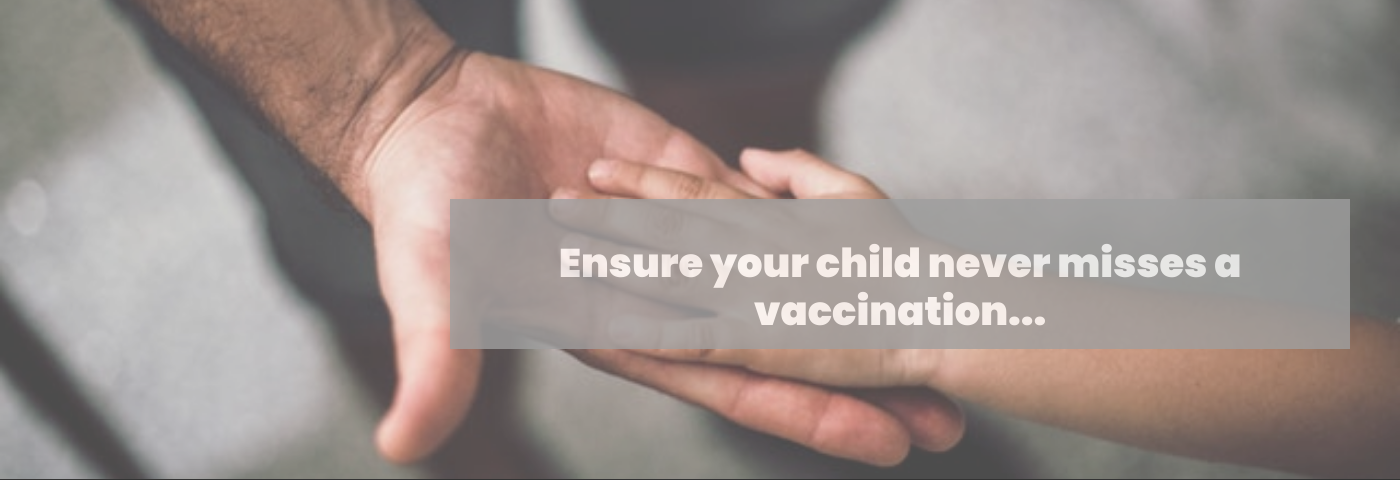
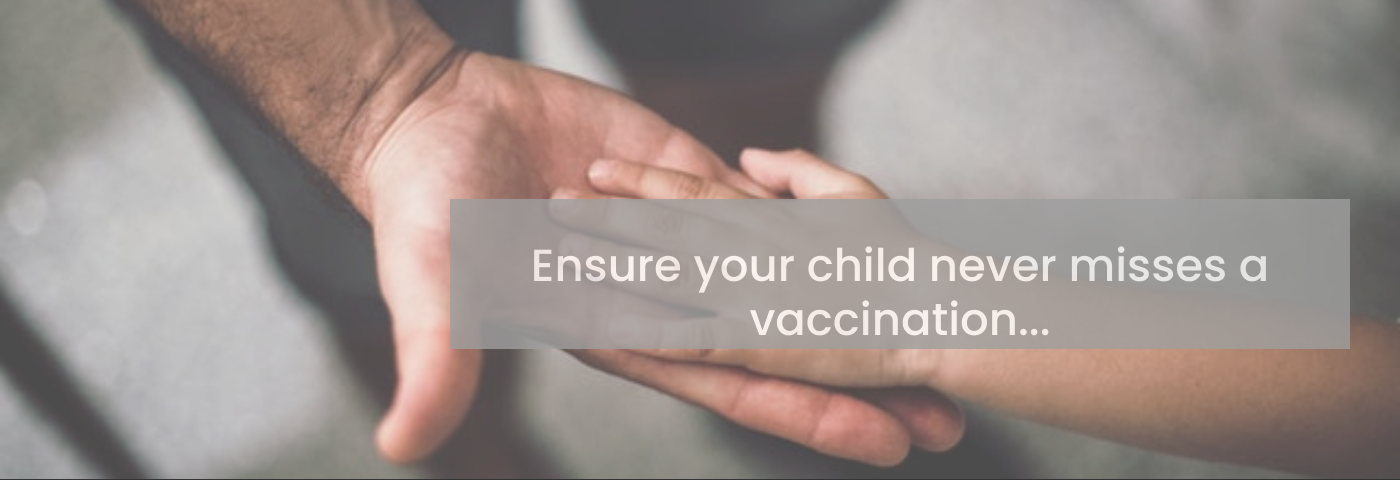
Before and after one commit to sayeeda27/Child_care, a CodeIgniter app: page /child_care/Pages/home in a window 1400 px wide; the page is wider, and only the part inside the window is pictured. Shown: the part 4164-4644 px from the top of that part. Run offline with CodeIgniter, Linux system fonts and the light colour scheme.

Commit message:
style updated

```diff
--- a/assets/css/style.css
+++ b/assets/css/style.css
@@ -734,6 +734,6 @@ ul.footer-link li a{
 }
 .image-card h2{
   color: #fff;
-  font-size: 40px;
-  font-weight: 900;
+  font-size: 45px;
+  font-weight: 400;
 }
```
